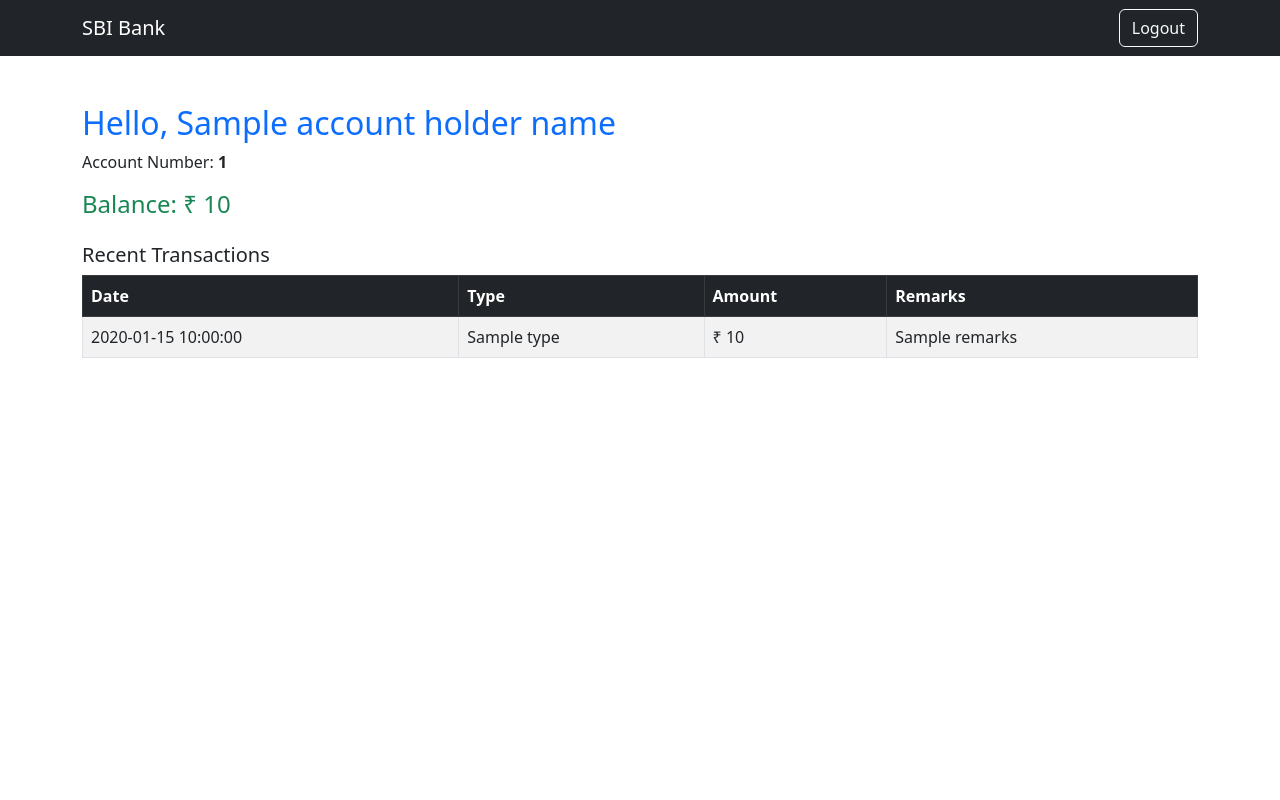
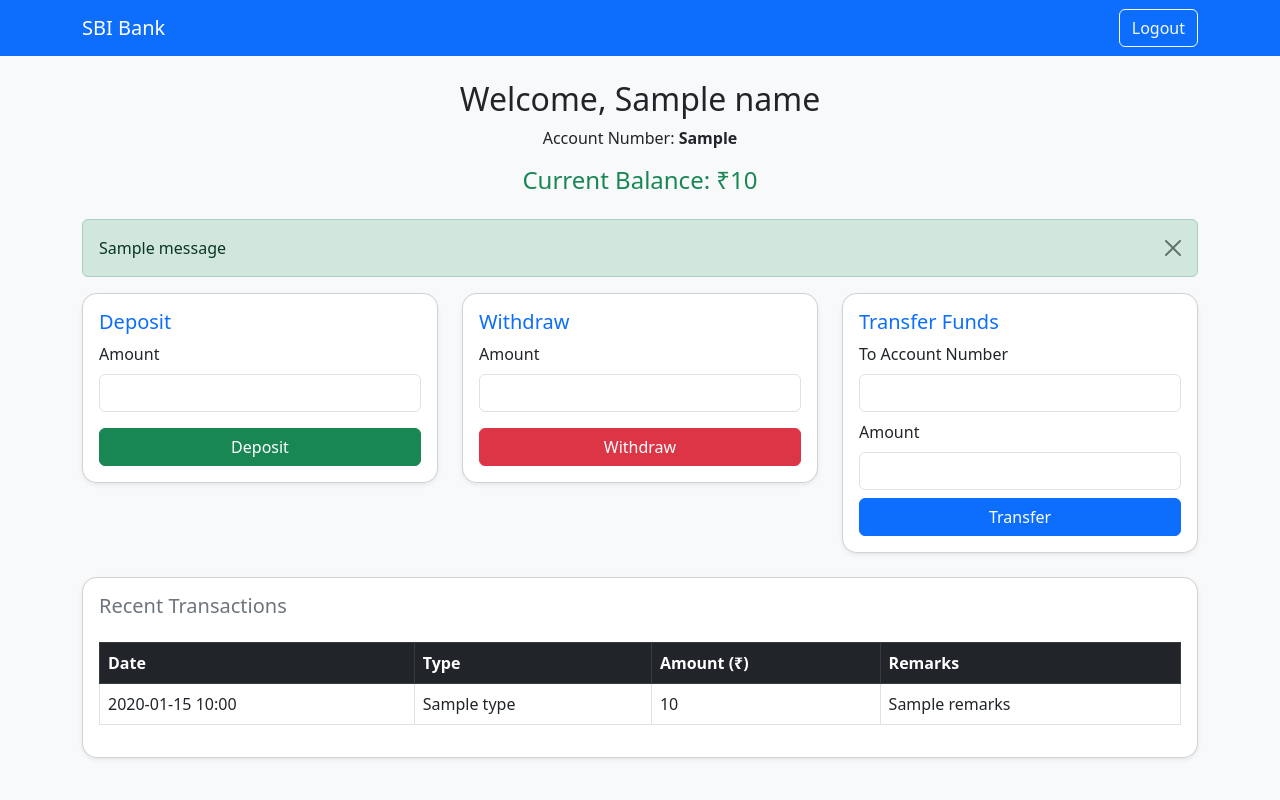
Before and after one commit to brightsun10/mybankapp, a Flask app: template templates/dashboard.html in a window 1280 px wide. Run offline with Flask 3, Linux system fonts and the light colour scheme; the template is opened without the code that fills it: most values are stand-ins (such as "Sample title", 1, 10 or a date in 2020); one stand-in notice (Sample message) is shown; some libraries are stand-ins or nearby versions.

Commit message:
Update dashboard.html

```diff
--- a/templates/dashboard.html
+++ b/templates/dashboard.html
@@ -1,14 +1,24 @@
-<!-- dashboard.html -->
 <!DOCTYPE html>
 <html lang="en">
 <head>
-  <meta charset="UTF-8">
-  <meta name="viewport" content="width=device-width, initial-scale=1.0">
+  <meta charset="UTF-8" />
+  <meta name="viewport" content="width=device-width, initial-scale=1.0"/>
   <title>Dashboard - SBI Bank</title>
-  <link href="https://cdn.jsdelivr.net/npm/bootstrap@5.3.0/dist/css/bootstrap.min.css" rel="stylesheet">
+  <link href="https://cdn.jsdelivr.net/npm/bootstrap@5.3.0/dist/css/bootstrap.min.css" rel="stylesheet"/>
+  <style>
+    body {
+      background-color: #f8f9fa;
+    }
+    .card {
+      border-radius: 15px;
+    }
+    .form-label {
+      font-weight: 500;
+    }
+  </style>
 </head>
 <body>
-  <nav class="navbar navbar-expand-lg navbar-dark bg-dark">
+  <nav class="navbar navbar-expand-lg navbar-dark bg-primary">
     <div class="container">
       <a class="navbar-brand" href="#">SBI Bank</a>
       <div class="ms-auto">
@@ -17,38 +27,106 @@
     </div>
   </nav>
 
-  <div class="container mt-5">
-    <h2 class="text-primary">Hello, {{ account_holder_name }}</h2>
-    <p>Account Number: <strong>{{ account_number }}</strong></p>
-    <h4 class="text-success">Balance: ₹ {{ balance }}</h4>
+  <div class="container mt-4">
+    <div class="text-center mb-4">
+      <h2>Welcome, {{ name }}</h2>
+      <p>Account Number: <strong>{{ acc_no }}</strong></p>
+      <h4 class="text-success">Current Balance: ₹{{ balance }}</h4>
+    </div>
 
-    <div class="mt-4">
-      <h5>Recent Transactions</h5>
-      <table class="table table-bordered table-striped mt-2">
+    {% with messages = get_flashed_messages(with_categories=true) %}
+      {% if messages %}
+        {% for category, message in messages %}
+          <div class="alert alert-{{ category }} alert-dismissible fade show" role="alert">
+            {{ message }}
+            <button type="button" class="btn-close" data-bs-dismiss="alert"></button>
+          </div>
+        {% endfor %}
+      {% endif %}
+    {% endwith %}
+
+    <div class="row mb-4">
+      <!-- Deposit Form -->
+      <div class="col-md-4">
+        <div class="card p-3 shadow-sm">
+          <h5 class="text-primary">Deposit</h5>
+          <form method="POST" action="/deposit">
+            <div class="mb-3">
+              <label class="form-label">Amount</label>
+              <input type="number" class="form-control" name="amount" required>
+            </div>
+            <button type="submit" class="btn btn-success w-100">Deposit</button>
+          </form>
+        </div>
+      </div>
+
+      <!-- Withdraw Form -->
+      <div class="col-md-4">
+        <div class="card p-3 shadow-sm">
+          <h5 class="text-primary">Withdraw</h5>
+          <form method="POST" action="/withdraw">
+            <div class="mb-3">
+              <label class="form-label">Amount</label>
+              <input type="number" class="form-control" name="amount" required>
+            </div>
+            <button type="submit" class="btn btn-danger w-100">Withdraw</button>
+          </form>
+        </div>
+      </div>
+
+      <!-- Transfer Form -->
+      <div class="col-md-4">
+        <div class="card p-3 shadow-sm">
+          <h5 class="text-primary">Transfer Funds</h5>
+          <form method="POST" action="/transfer">
+            <div class="mb-2">
+              <label class="form-label">To Account Number</label>
+              <input type="number" class="form-control" name="to_account" required>
+            </div>
+            <div class="mb-2">
+              <label class="form-label">Amount</label>
+              <input type="number" class="form-control" name="amount" required>
+            </div>
+            <button type="submit" class="btn btn-primary w-100">Transfer</button>
+          </form>
+        </div>
+      </div>
+    </div>
+
+    <!-- Transaction History Table -->
+    <div class="card shadow-sm p-3 mb-4">
+      <h5 class="text-secondary">Recent Transactions</h5>
+      <div class="table-responsive">
+        <table class="table table-bordered table-hover mt-3">
           <thead class="table-dark">
             <tr>
               <th>Date</th>
               <th>Type</th>
-            <th>Amount</th>
+              <th>Amount (₹)</th>
               <th>Remarks</th>
             </tr>
           </thead>
           <tbody>
+            {% if transactions %}
               {% for txn in transactions %}
               <tr>
-            <td>{{ txn.timestamp }}</td>
+                <td>{{ txn.timestamp.strftime('%Y-%m-%d %H:%M') }}</td>
                 <td>{{ txn.type }}</td>
-            <td>₹ {{ txn.amount }}</td>
+                <td>{{ txn.amount }}</td>
                 <td>{{ txn.remarks }}</td>
               </tr>
+              {% endfor %}
             {% else %}
               <tr>
                 <td colspan="4" class="text-center">No transactions available.</td>
               </tr>
-          {% endfor %}
+            {% endif %}
           </tbody>
         </table>
       </div>
     </div>
+  </div>
+
+  <script src="https://cdn.jsdelivr.net/npm/bootstrap@5.3.0/dist/js/bootstrap.bundle.min.js"></script>
 </body>
 </html>
```
Lines whose indentation alone changed are shown as unchanged.
